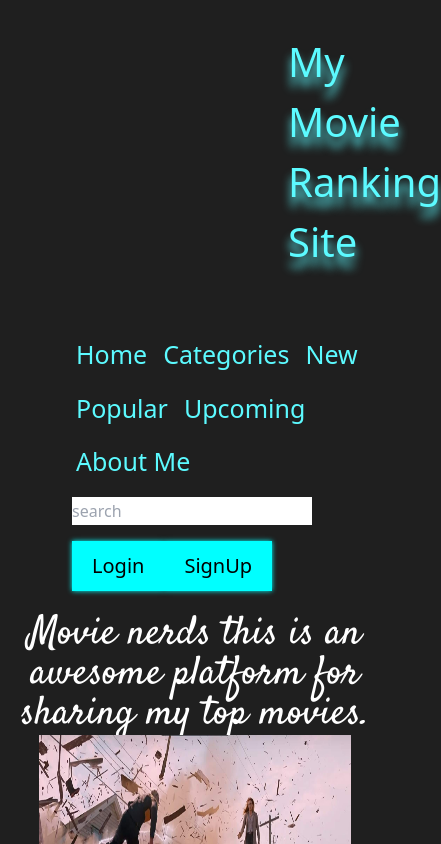
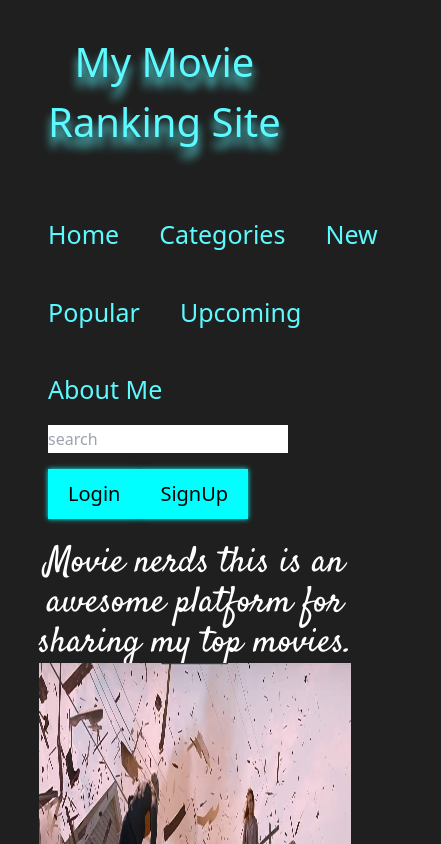
Before and after one commit to KatsFahad/movie-site-react, a React (Vite) app: page / in a window 390 px wide. Shown: the top 844 px of the page, 441 px wide, since content can reach past the window. Built offline with nearby package versions, Linux system fonts and the light colour scheme; no server answers.

Commit message:
Redone all media screen sizes in tailwind config file

```diff
--- a/src/App.css
+++ b/src/App.css
@@ -1,7 +1,7 @@
 body{
     background-color:#1f1f1f;
 }
-.logs button{
+#logs button{
     border: none;
     padding: 10px 20px;
     font-size: 20px;
@@ -11,7 +11,7 @@ body{
 
 
 }
-.logs button:hover{
+#logs button:hover{
     box-shadow: 0 0 25px cyan;
 }
 #shadow{
@@ -31,18 +31,15 @@ body{
     box-shadow: 0 0 120px gold;
 }
 
+
+{/*
 @media screen and (max-width: 884px){
     #h-cont{
-        flex-wrap: wrap;
-        align-items: center;
-        margin-left: 3rem;
+        width: 1rem;
+        gap: 10px;
     }
     #shadow{
-        margin-left: 15rem;
-    }
-    #both{
-        margin-left: 1.5rem;
-
+        font-size: 1.5rem;
     }
 }
 
@@ -113,3 +110,4 @@ body{
     }
 
 }
+*/}
--- a/src/components/Genre.jsx
+++ b/src/components/Genre.jsx
@@ -25,7 +25,7 @@ const Genre = () => {
       <div>
         <h2 className="text-center text-[khaki] text-3xl mb-[1rem] underline font-[TimesNewRoman] font-bold">Movie Categories</h2>
       </div>
-      <div className="flex justify-around @412:flex-wrap @428:flex-wrap @834:flex-wrap @884:flex-wrap">
+      <div className="flex justify-around @412:flex-wrap @768: flex-wrap @428:flex-wrap @834:flex-wrap @884:flex-wrap">
         {genre !== null ? (
           genre.map((ele, index) => {
             return (
--- a/src/components/Header.jsx
+++ b/src/components/Header.jsx
@@ -15,7 +15,16 @@ const Header = () => {
   ];
 
   return (
-    <div className="flex gap-[4rem] mt-[2rem] ml-[10rem] mb-[1.5rem]" id="h-cont">
+    <div
+      className="flex gap-[4rem] mt-[2rem] ml-[10rem] mb-[1.5rem]
+      @320:flex-wrap text-center ml-[3rem] mt-[2px]
+      @360:flex-wrap text-center ml-[3rem] mt-[2px]
+      @375:flex-wrap text-center ml-[3rem] mt-[2px]
+      @393:flex-wrap text-center ml-[3rem] mt-[2px] @414:flex-wrap text-center ml-[3rem] mt-[2px]
+      @428:flex-wrap text-center ml-[3rem] mt-[2px]
+      @768:flex-wrap text-center ml-[3rem] mt-[2px]"
+      id="h-cont"
+    >
       <div>
         <h1 className="text-[#5cfaff] text-[2.5rem]" id="shadow">
           My Movie <br /> Ranking Site
@@ -23,7 +32,10 @@ const Header = () => {
       </div>
       <div id="both">
         <nav>
-          <ul className="flex gap-10" id="ul">
+          <ul
+            className="flex gap-10 @320: flex-wrap @360:flex-wrap @375:flex-wrap"
+            id="ul"
+          >
             {navLinks.map((element, index) => {
               return (
                 <Navlinks key={index} link={element.link} to={element.to} />
@@ -31,15 +43,21 @@ const Header = () => {
             })}
           </ul>
         </nav>
-        <div className="flex justify-between items-center mt-[1rem]" id="inp">
-          <div id="ser">
+        <div
+          className="flex justify-between items-center mt-[1rem]
+          @320:flex-wrap
+          @360:flex-wrap @375:flex-wrap @393:flex-wrap @414:flex-wrap
+          @428:flex-wrap"
+          id="inp"
+        >
+          <div className="mb-[1rem]" id="ser">
             <input
               type="text"
               placeholder="search"
               className="w-60 border-cyan-50 leading-7 text-[blue]"
             />
           </div>
-          <div className="logs">
+          <div className="@768: mr-[5rem]" id="logs">
             <Link>
               <button>Login</button>
             </Link>
--- a/src/components/Mytop5.jsx
+++ b/src/components/Mytop5.jsx
@@ -25,7 +25,8 @@ const Mytop5 = () => {
       <h2 className="text-center text-[khaki] text-3xl mb-[1rem] underline font-[TimesNewRoman] font-bold">
         My best top 5 movies from all Categories
       </h2>
-      <div className="flex mx-[1.5rem] gap-[4rem] @412:flex-wrap ml-[3rem] @428:flex-wrap ml-[4rem] @834:flex-wrap @884:flex-wrap">
+      <div className="flex mx-[1.5rem] gap-[4rem] @412:flex-wrap ml-[3rem] @428:flex-wrap ml-[4rem]
+      @768: flex-wrap @834:flex-wrap @884:flex-wrap">
         {top5 !== null ? (
           top5.map((ele, index) => {
             return (
--- a/src/components/Mytop5ele.jsx
+++ b/src/components/Mytop5ele.jsx
@@ -8,7 +8,8 @@ const Mytop5ele = (props) => {
           {props.title}
         </h3>
       </div>
-      <img src={props.image} alt="image" className="w-[300px] h-[300px]" />
+      <img src={props.image} alt="image" className="w-[300px] h-[300px]
+      @768: w-[250px]" />
       <div className="text-center mt-[1.5rem] mb-[1rem]">
         <Link
           to={props.go}
--- a/tailwind.config.js
+++ b/tailwind.config.js
@@ -6,10 +6,14 @@ export default {
   ],
   theme: {
     screens: {
-      '@884': {'max': '884px'},
-      '@834': {'max': '834px'},
+      '@1114': {'max': '1114px'},
+      '@820': {'max': '820px'},
+      '@768': {'max': '768px'},
       '@428': {'max': '428px'},
-      '@412': {'max': '412px'},
+      '@414': {'max': '414px'},
+      '@393': {'max': '393px'},
+      '@375': {'max': '375px'},
+      '@360': {'max': '360px'},
       '@320': {'max': '320px'},
     },
     extend: {},
```
